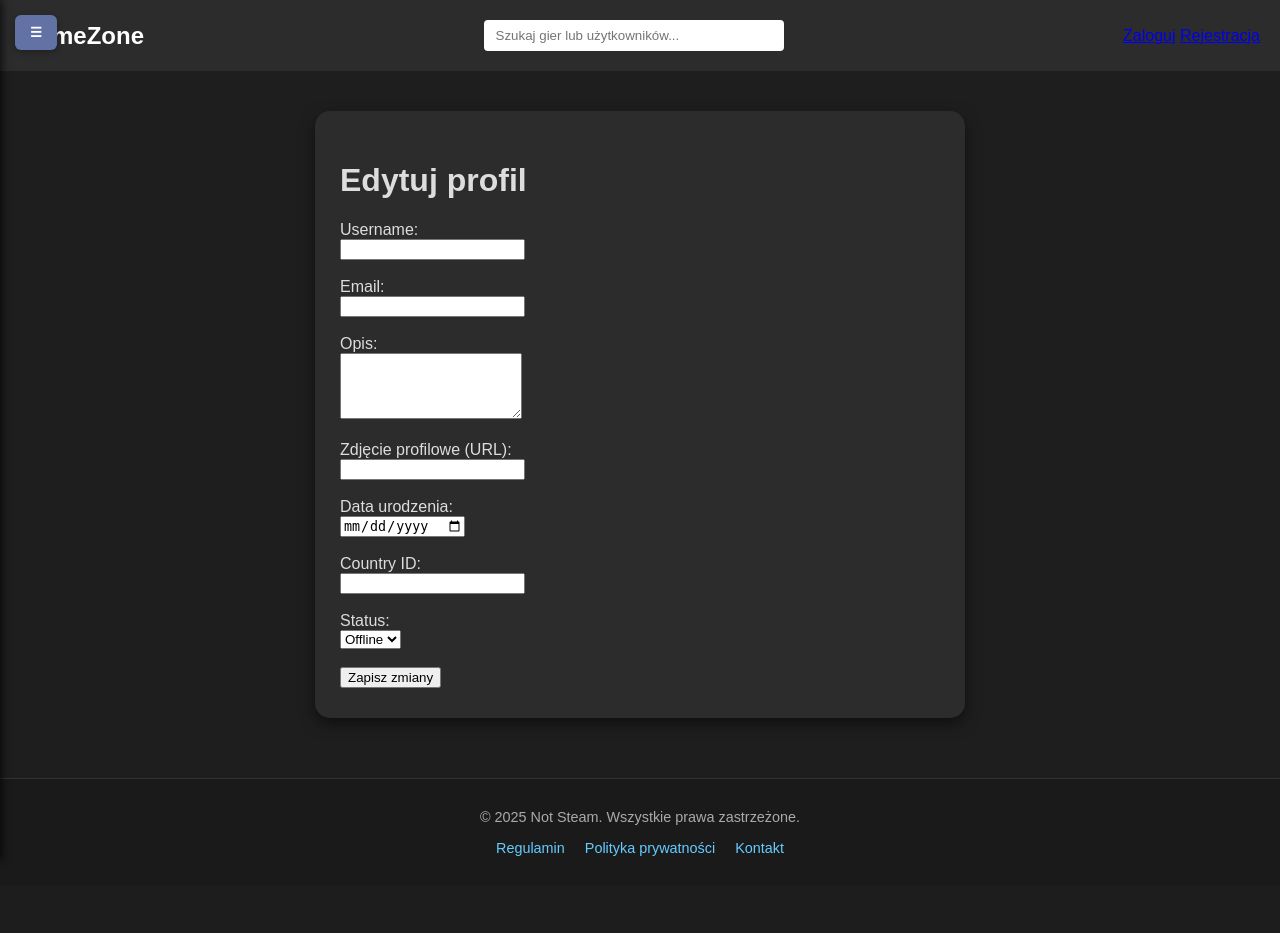
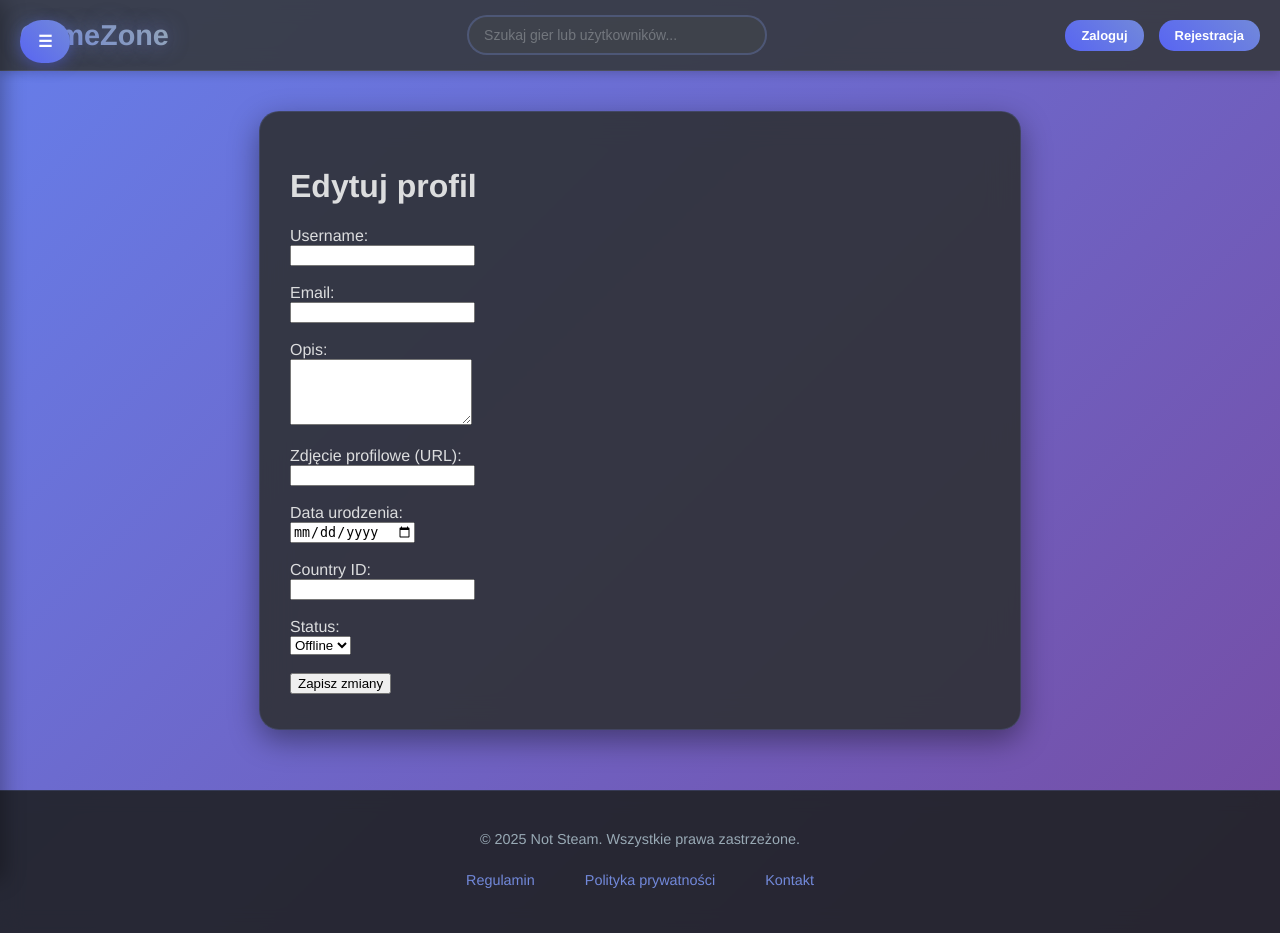
Before and after one commit to BartoszBareja/db_project, a FastAPI app: page /profile/edit in a window 1280 px wide. Before the commit the page ends 857 px from the top, so only its background shows below. Run offline with FastAPI, Linux system fonts and the light colour scheme; parts of the project's set-up code (start-up, migrations or seed data) failed here and were passed over; some libraries are stand-ins or nearby versions.

Commit message:
Added new styling

```diff
--- a/app/main.py
+++ b/app/main.py
@@ -758,11 +758,16 @@ from fastapi.exceptions import RequestValidationError
 from starlette.exceptions import HTTPException as StarletteHTTPException
 
 # Obsługa 404 - nie znaleziono strony
+from fastapi import Request
+from fastapi.responses import HTMLResponse
+from fastapi.exceptions import RequestValidationError
+from starlette.exceptions import HTTPException as StarletteHTTPException
+
 @app.exception_handler(StarletteHTTPException)
 async def http_exception_handler(request: Request, exc: StarletteHTTPException):
     if exc.status_code == 404:
         return templates.TemplateResponse("404.html", {"request": request}, status_code=404)
-    return HTMLResponse(content=str(exc.detail), status_code=exc.status_code)
+    return HTMLResponse(str(exc.detail), status_code=exc.status_code)
 
 # Obsługa błędów walidacji (np. złe typy w URL)
 @app.exception_handler(RequestValidationError)
--- a/app/static/style.css
+++ b/app/static/style.css
@@ -1,22 +1,31 @@
 body {
     margin: 0;
-    font-family: Arial, sans-serif;
-    background-color: #1e1e1e;
-    color: #fff;
+    font-family: 'Whitney', 'Helvetica Neue', Helvetica, Arial, sans-serif;
+    background: linear-gradient(135deg, #667eea 0%, #764ba2 100%);
+    color: #dcddde;
+    min-height: 100vh;
 }
 
 .main {
-    background-color: #2c2c2c;
-    padding: 20px;
+    background: rgba(54, 57, 63, 0.9);
+    backdrop-filter: blur(10px);
+    padding: 15px 20px;
     display: flex;
     justify-content: space-between;
     align-items: center;
+    border-bottom: 1px solid rgba(114, 118, 125, 0.3);
+    box-shadow: 0 2px 10px rgba(0, 0, 0, 0.2);
 }
 
 .main p {
-    font-size: 1.5rem;
-    font-weight: bold;
+    font-size: 1.8rem;
+    font-weight: 700;
     margin: 0;
+    background: linear-gradient(45deg, #7289da, #99aab5);
+    -webkit-background-clip: text;
+    -webkit-text-fill-color: transparent;
+    background-clip: text;
+    text-shadow: 0 0 20px rgba(114, 137, 218, 0.5);
 }
 
 .search-bar {
@@ -27,21 +36,42 @@ body {
 }
 
 .search-bar input {
-    padding: 8px 12px;
-    border-radius: 4px;
-    border: none;
+    padding: 10px 15px;
+    border-radius: 20px;
+    border: 2px solid rgba(114, 137, 218, 0.3);
     width: 100%;
     box-sizing: border-box;
+    background: rgba(64, 68, 75, 0.8);
+    color: #dcddde;
+    font-size: 14px;
+    transition: all 0.3s ease;
+}
+
+.search-bar input:focus {
+    outline: none;
+    border-color: #7289da;
+    box-shadow: 0 0 0 3px rgba(114, 137, 218, 0.2);
+}
+
+.search-bar input::placeholder {
+    color: #72767d;
 }
 
 .search-bar button {
-    padding: 8px 12px;
-    background-color: #66ccff;
+    padding: 10px 20px;
+    background: linear-gradient(45deg, #7289da, #5865f2);
     border: none;
-    border-radius: 4px;
+    border-radius: 20px;
     cursor: pointer;
-    color: #000;
-    font-weight: bold;
+    color: white;
+    font-weight: 600;
+    transition: all 0.3s ease;
+    box-shadow: 0 2px 10px rgba(114, 137, 218, 0.3);
+}
+
+.search-bar button:hover {
+    transform: translateY(-2px);
+    box-shadow: 0 4px 15px rgba(114, 137, 218, 0.4);
 }
 
 .search-results {
@@ -65,17 +97,49 @@ body {
 
 .search-results a {
     display: block;
-    padding: 5px 0;
-    color: #333;
+    padding: 8px 12px;
+    color: #dcddde;
     text-decoration: none;
+    border-radius: 6px;
+    transition: background-color 0.2s ease;
 }
 
 .search-results a:hover {
-    background-color: #f0f0f0;
+    background-color: rgba(88, 101, 242, 0.2);
+}
+
+/* User Info Styles */
+.user-info {
+    display: flex;
+    align-items: center;
+    gap: 15px;
+}
+
+.username {
+    color: #dcddde;
+    font-weight: 600;
+    font-size: 14px;
+}
+
+.auth-button, .logout-button {
+    padding: 8px 16px;
+    background: linear-gradient(45deg, #5865f2, #7289da);
+    color: white;
+    text-decoration: none;
+    border-radius: 15px;
+    font-weight: 600;
+    font-size: 13px;
+    transition: all 0.3s ease;
+    border: none;
+    cursor: pointer;
+}
+
+.auth-button:hover, .logout-button:hover {
+    transform: translateY(-1px);
+    box-shadow: 0 4px 12px rgba(88, 101, 242, 0.4);
 }
 
 /* KARUZELA */
-
 .carousel-wrapper {
     display: flex;
     justify-content: center;
@@ -91,191 +155,250 @@ body {
 
 .swiper-wrapper {
     display: flex;
-    gap: 20px; /* odstępy między slajdami */
+    gap: 20px;
 }
 
 .swiper-slide {
-    background-color: #333;
+    background: rgba(47, 49, 54, 0.8);
+    backdrop-filter: blur(10px);
     border-radius: 15px;
     overflow: hidden;
     text-align: center;
     display: flex;
     flex-direction: column;
     justify-content: center;
-    box-shadow: 0 4px 8px rgba(0,0,0,0.3);
-    flex: 0 0 auto; /* zapobiega rozciąganiu */
-    width: 250px; /* stała szerokość, można dostosować */
-    transition: transform 0.3s ease;
+    box-shadow: 0 8px 25px rgba(0, 0, 0, 0.3);
+    flex: 0 0 auto;
+    width: 250px;
+    transition: all 0.3s ease;
+    border: 1px solid rgba(114, 137, 218, 0.2);
 }
 
 .swiper-slide:hover {
-    transform: scale(1.05);
+    transform: scale(1.05) translateY(-5px);
+    box-shadow: 0 15px 35px rgba(0, 0, 0, 0.4);
+    border-color: rgba(114, 137, 218, 0.5);
 }
 
 .swiper-slide img {
     width: 100%;
-    height: 180px; /* ustalona wysokość */
+    height: 180px;
     object-fit: cover;
-    border-bottom: 1px solid #444;
+    border-bottom: 1px solid rgba(114, 118, 125, 0.3);
     border-top-left-radius: 15px;
     border-top-right-radius: 15px;
 }
 
 .swiper-slide p {
-    margin: 10px 0;
+    margin: 15px 0;
     font-size: 1rem;
-    color: #ccc;
+    color: #dcddde;
+    font-weight: 600;
+}
+
+.swiper-slide a {
+    color: inherit;
+    text-decoration: none;
 }
 
 /* Nawigacja Swiper */
-
 .swiper-button-next,
 .swiper-button-prev {
-    color: #fff;
-    background-color: rgba(50, 50, 50, 0.8);
+    color: #dcddde;
+    background: rgba(88, 101, 242, 0.8);
+    backdrop-filter: blur(10px);
     border-radius: 50%;
-    width: 40px;
-    height: 40px;
+    width: 45px;
+    height: 45px;
     top: 50%;
     transform: translateY(-50%);
+    transition: all 0.3s ease;
 }
 
 .swiper-button-next::after,
 .swiper-button-prev::after {
-    font-size: 20px;
+    font-size: 18px;
+    font-weight: 700;
 }
 
 .swiper-button-next:hover,
 .swiper-button-prev:hover {
-    background-color: rgba(100, 100, 100, 0.9);
+    background: rgba(114, 137, 218, 0.9);
+    transform: translateY(-50%) scale(1.1);
 }
 
-/* Paginacja (kropki pod slajdem) */
-
+/* Paginacja */
 .swiper-pagination-bullet {
-    background: #888;
+    background: rgba(153, 170, 181, 0.6);
     opacity: 1;
+    transition: all 0.3s ease;
 }
 
 .swiper-pagination-bullet-active {
-    background: #fff;
+    background: #7289da;
+    transform: scale(1.2);
+}
+
+/* SEKCJA TYTUŁÓW */
+.section_titles {
+    text-align: center;
+    margin: 50px 0 30px;
+}
+
+.section_titles h2 {
+    font-size: 2.2rem;
+    font-weight: 700;
+    background: linear-gradient(45deg, #7289da, #99aab5);
+    -webkit-background-clip: text;
+    -webkit-text-fill-color: transparent;
+    background-clip: text;
+    text-shadow: 0 0 30px rgba(114, 137, 218, 0.3);
+    margin: 0;
 }
 
 /* SEKCJA KAFELKÓW */
-
-.section_titles {
-    text-align: center;
-}
-
 .tiles-section {
-    max-width: 60vw;
+    max-width: 70vw;
     margin: 60px auto;
     padding: 0 20px;
 }
 
 .tiles-section h2 {
     font-size: 1.8rem;
-    margin-bottom: 20px;
-    color: #fff;
+    margin-bottom: 30px;
+    color: #dcddde;
+    text-align: center;
 }
 
 .tiles-grid {
     display: grid;
-    grid-template-columns: repeat(auto-fill, minmax(15vw, 1fr));
-    gap: 20px;
+    grid-template-columns: repeat(auto-fill, minmax(200px, 1fr));
+    gap: 25px;
 }
 
 .tile {
     display: flex;
     flex-direction: column;
-    height: 20vw;
+    height: 250px;
     width: 100%;
-    background-color: #2c2c2c;
-    border-radius: 12px;
+    background: rgba(47, 49, 54, 0.8);
+    backdrop-filter: blur(10px);
+    border-radius: 15px;
     overflow: hidden;
     text-align: center;
-    box-shadow: 0 4px 8px rgba(0,0,0,0.4);
-    transition: transform 0.2s ease;
+    box-shadow: 0 8px 25px rgba(0, 0, 0, 0.3);
+    transition: all 0.3s ease;
+    border: 1px solid rgba(114, 137, 218, 0.2);
 }
 
 .tile:hover {
-    transform: scale(1.03);
+    transform: scale(1.03) translateY(-5px);
+    box-shadow: 0 15px 35px rgba(0, 0, 0, 0.4);
+    border-color: rgba(114, 137, 218, 0.5);
 }
 
 .tile img {
     width: 100%;
     height: 70%;
     object-fit: cover;
-    border-bottom: 1px solid #444;
+    border-bottom: 1px solid rgba(114, 118, 125, 0.3);
 }
 
 .tile p {
-    padding: 10px;
-    color: #ccc;
+    padding: 15px;
+    color: #dcddde;
     font-size: 1rem;
+    font-weight: 600;
     height: 30%;
     display: flex;
     align-items: center;
     justify-content: center;
+    margin: 0;
+}
+
+.tile a {
+    color: inherit;
+    text-decoration: none;
+    height: 100%;
+    display: flex;
+    flex-direction: column;
+}
+
+.tile small {
+    color: #99aab5;
+    font-weight: 400;
 }
 
 /* RATING BAR */
-
 .rating-bar {
     position: sticky;
     bottom: 0;
     left: 0;
     width: 100%;
     box-sizing: border-box;
-    background-color: #2c2c2c;
-    padding: 10px 20px;
+    background: rgba(54, 57, 63, 0.95);
+    backdrop-filter: blur(10px);
+    padding: 15px 20px;
     display: flex;
     justify-content: center;
     align-items: center;
     gap: 15px;
-    box-shadow: 0 -2px 5px rgba(0, 0, 0, 0.4);
+    box-shadow: 0 -4px 20px rgba(0, 0, 0, 0.3);
     z-index: 100;
-    overflow-x: hidden;
+    border-top: 1px solid rgba(114, 137, 218, 0.3);
 }
 
 .rating-bar p {
     margin: 0;
     font-size: 1rem;
-    color: #fff;
+    color: #dcddde;
+    font-weight: 600;
 }
 
 .stars {
     display: flex;
-    gap: 5px;
+    gap: 8px;
 }
 
 .star {
-    font-size: 1.5rem;
-    color: #999;
+    font-size: 1.8rem;
+    color: rgba(153, 170, 181, 0.6);
     cursor: pointer;
-    transition: color 0.2s ease;
+    transition: all 0.3s ease;
+    filter: drop-shadow(0 0 5px rgba(255, 215, 0, 0.3));
+}
+
+.star:hover {
+    transform: scale(1.2);
+    color: #ffd700;
 }
 
 .star.filled {
-    color: #f7d106;
+    color: #ffd700;
+    text-shadow: 0 0 10px rgba(255, 215, 0, 0.6);
 }
 
 /* SIDEBAR */
-
-/* Sidebar container */
 .menu-toggle {
     position: fixed;
-  top: 15px;
-  left: 15px;
-  z-index: 1100; /* większy niż sidebar */
+    top: 20px;
+    left: 20px;
+    z-index: 1100;
     cursor: pointer;
-  background-color: #6272a4;
+    background: linear-gradient(45deg, #5865f2, #7289da);
     border: none;
-  padding: 10px 15px;
-  border-radius: 6px;
+    padding: 12px 18px;
+    border-radius: 25px;
     color: white;
-  font-weight: 600;
-  box-shadow: 0 2px 6px rgba(0,0,0,0.3);
+    font-weight: 700;
+    font-size: 16px;
+    box-shadow: 0 4px 15px rgba(88, 101, 242, 0.4);
+    transition: all 0.3s ease;
+}
+
+.menu-toggle:hover {
+    transform: translateY(-2px);
+    box-shadow: 0 6px 20px rgba(88, 101, 242, 0.5);
 }
 
 .sidebar {
@@ -283,81 +406,85 @@ body {
     top: 0;
     left: 0;
     height: 100vh;
-  width: 220px;
-  background-color: #1e1e2f;
-  box-shadow: 2px 0 8px rgba(0,0,0,0.7);
-  padding-top: 60px;
-  transition: transform 0.3s ease;
-  z-index: 1000; /* mniejszy niż menu-toggle */
+    width: 280px;
+    background: rgba(47, 49, 54, 0.95);
+    backdrop-filter: blur(15px);
+    box-shadow: 4px 0 20px rgba(0, 0, 0, 0.3);
+    padding-top: 80px;
+    transition: transform 0.4s cubic-bezier(0.4, 0, 0.2, 1);
+    z-index: 1000;
     overflow-y: auto;
+    border-right: 1px solid rgba(114, 137, 218, 0.2);
 }
 
-
-/* Ukrywanie sidebaru (np. na mobile) */
 .sidebar.hidden {
     transform: translateX(-100%);
 }
 
-/* Lista w sidebarze */
 .sidebar ul {
     list-style: none;
-  padding: 0 20px;
+    padding: 0 25px;
     margin: 0;
 }
 
-/* Elementy listy */
 .sidebar ul li {
-  margin-bottom: 18px;
+    margin-bottom: 12px;
 }
 
-/* Linki w sidebarze */
 .sidebar ul li a {
-  color: #cfd8dc;
+    color: #dcddde;
     text-decoration: none;
     font-weight: 500;
     font-size: 1rem;
     display: block;
-  padding: 10px 12px;
-  border-radius: 6px;
-  transition: background-color 0.25s, color 0.25s;
+    padding: 12px 16px;
+    border-radius: 10px;
+    transition: all 0.3s ease;
+    border: 1px solid transparent;
 }
 
-/* Hover i active */
 .sidebar ul li a:hover,
 .sidebar ul li a:focus {
-  background-color: #39445a;
+    background: rgba(88, 101, 242, 0.2);
     color: #ffffff;
     outline: none;
+    border-color: rgba(114, 137, 218, 0.3);
+    transform: translateX(5px);
 }
 
-/* Możesz dodać też styl dla aktywnej strony */
 .sidebar ul li a.active {
-  background-color: #6272a4;
+    background: linear-gradient(45deg, #5865f2, #7289da);
     color: #fff;
     font-weight: 700;
+    box-shadow: 0 4px 15px rgba(88, 101, 242, 0.3);
 }
 
-/* Scrollbar dla sidebaru */
 .sidebar::-webkit-scrollbar {
-  width: 6px;
+    width: 8px;
 }
+
 .sidebar::-webkit-scrollbar-track {
-  background: #1e1e2f;
+    background: rgba(47, 49, 54, 0.5);
 }
+
 .sidebar::-webkit-scrollbar-thumb {
-  background-color: #6272a4;
-  border-radius: 3px;
+    background: rgba(114, 137, 218, 0.6);
+    border-radius: 4px;
+}
+
+.sidebar::-webkit-scrollbar-thumb:hover {
+    background: rgba(114, 137, 218, 0.8);
 }
 
 /* FOOTER */
-
 .site-footer {
-    background-color: #1a1a1a;
-    padding: 30px 20px;
-    color: #aaa;
+    background: rgba(32, 34, 37, 0.9);
+    backdrop-filter: blur(10px);
+    padding: 40px 20px;
+    color: #99aab5;
     text-align: center;
     margin-top: 60px;
-    border-top: 1px solid #333;
+    border-top: 1px solid rgba(114, 137, 218, 0.2);
 }
 
 .footer-content {
@@ -368,74 +495,83 @@ body {
 .footer-content p {
     margin: 0;
     font-size: 0.9rem;
+    font-weight: 500;
 }
 
 .footer-links {
-    margin-top: 15px;
+    margin-top: 20px;
     display: flex;
     justify-content: center;
-    gap: 20px;
+    gap: 30px;
     flex-wrap: wrap;
 }
 
 .footer-links a {
-    color: #66ccff;
+    color: #7289da;
     text-decoration: none;
     font-size: 0.9rem;
-    transition: color 0.2s ease;
+    font-weight: 500;
+    transition: all 0.3s ease;
+    padding: 5px 10px;
+    border-radius: 8px;
 }
 
 .footer-links a:hover {
-    color: #fff;
+    color: #ffffff;
+    background: rgba(114, 137, 218, 0.2);
 }
 
 /* PROFILE */
-
-/* PROFILE CONTAINER */
 .profile-container {
-    max-width: 600px;
-    background-color: #2c2c2c;
+    max-width: 700px;
+    background: rgba(47, 49, 54, 0.9);
+    backdrop-filter: blur(15px);
     margin: 40px auto;
-    padding: 30px 25px;
-    border-radius: 15px;
-    box-shadow: 0 6px 15px rgba(0,0,0,0.5);
-    color: #ddd;
+    padding: 35px 30px;
+    border-radius: 20px;
+    box-shadow: 0 10px 30px rgba(0, 0, 0, 0.4);
+    color: #dcddde;
+    border: 1px solid rgba(114, 137, 218, 0.2);
 }
 
 .profile-header {
     display: flex;
     align-items: center;
-    gap: 20px;
-    margin-bottom: 25px;
+    gap: 25px;
+    margin-bottom: 30px;
 }
 
 .profile-avatar {
-    width: 100px;
-    height: 100px;
+    width: 120px;
+    height: 120px;
     border-radius: 50%;
     object-fit: cover;
-    border: 3px solid #66ccff;
-    box-shadow: 0 0 10px #66ccffaa;
+    border: 3px solid #7289da;
+    box-shadow: 0 0 20px rgba(114, 137, 218, 0.4);
 }
 
 .profile-username {
-    font-size: 2rem;
+    font-size: 2.2rem;
     font-weight: 700;
-    color: #66ccff;
+    background: linear-gradient(45deg, #7289da, #99aab5);
+    -webkit-background-clip: text;
+    -webkit-text-fill-color: transparent;
+    background-clip: text;
 }
 
 .profile-info p {
-    margin: 10px 0;
+    margin: 12px 0;
     font-size: 1.1rem;
+    font-weight: 500;
 }
 
 .profile-info span {
     font-weight: 600;
-    color: #99ccff;
+    color: #7289da;
 }
 
 .profile-info .empty {
-    color: #777;
+    color: #72767d;
     font-style: italic;
 }
 
```
Also changed, not shown: other parts of app/static/style.css (+55 -39 lines), app/templates/404.html (+9 -0 lines). Lines whose indentation alone changed are shown as unchanged.
